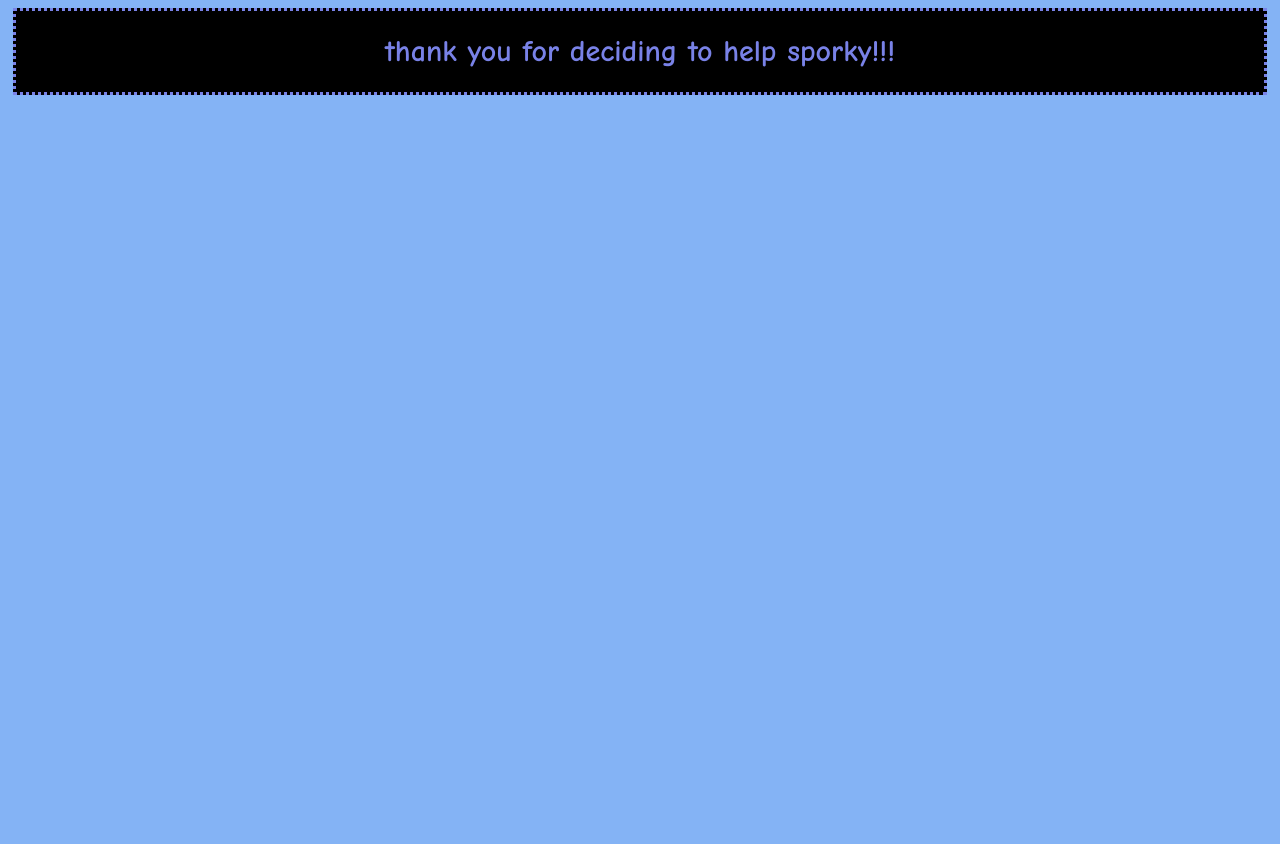
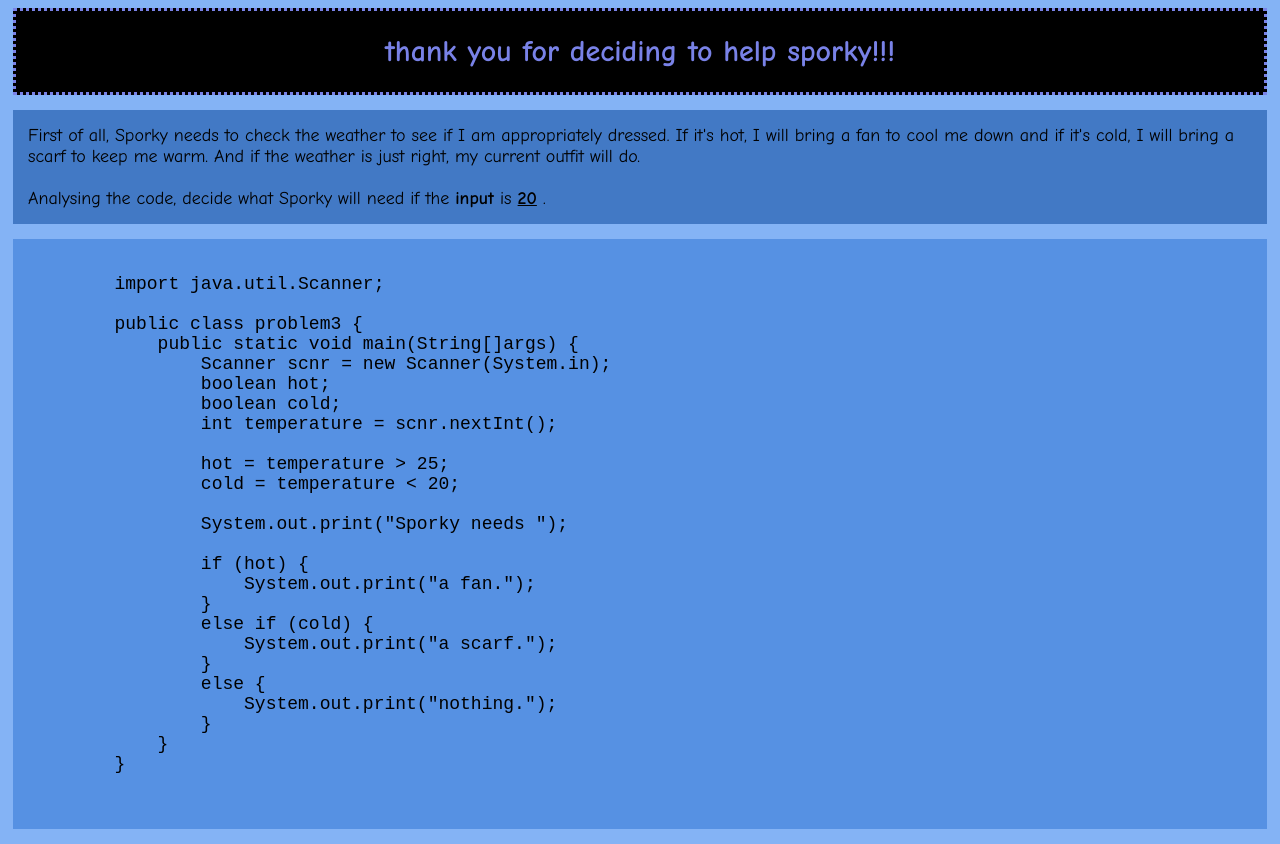
Before and after one commit to RMITcathyle/RMITcathyle.github.io, a plain HTML site: page game1.html in a window 1280 px wide. Before the commit the page ends 800 px from the top, so only its background shows below. Drawn offline with Linux system fonts and the light colour scheme.

Commit message:
master commit

```diff
--- a/game1.html
+++ b/game1.html
@@ -11,6 +11,51 @@
         </div>
     </head>
 
+    <body>
+        <div class="myQu">
+            <div class="font">
+                First of all, Sporky needs to check the weather to see if I am appropriately dressed. If it's hot, I will
+                bring a fan to cool me down and if it's cold, I will bring a scarf to keep me warm. And if the weather is
+                just right, my current outfit will do.
+
+                <br>
+                <br>
+                Analysing the code, decide what Sporky will need if the <b>input</b> is <b><u>20</b></u> .
+            </div>
+        </div>
+
+        <!-- fix file name "problem3" -->
+        <pre class="myCode">
+        import java.util.Scanner;
+
+        public class problem3 {
+            public static void main(String[]args) {
+                Scanner scnr = new Scanner(System.in);
+                boolean hot;
+                boolean cold;
+                int temperature = scnr.nextInt();
+
+                hot = temperature > 25;
+                cold = temperature < 20;
+
+                System.out.print("Sporky needs ");
+
+                if (hot) {
+                    System.out.print("a fan.");
+                }
+                else if (cold) {
+                    System.out.print("a scarf.");
+                }
+                else {
+                    System.out.print("nothing.");
+                }
+            }
+        }
+
+        </pre>
+
+    </body>
+
 
 
 </html>
```
